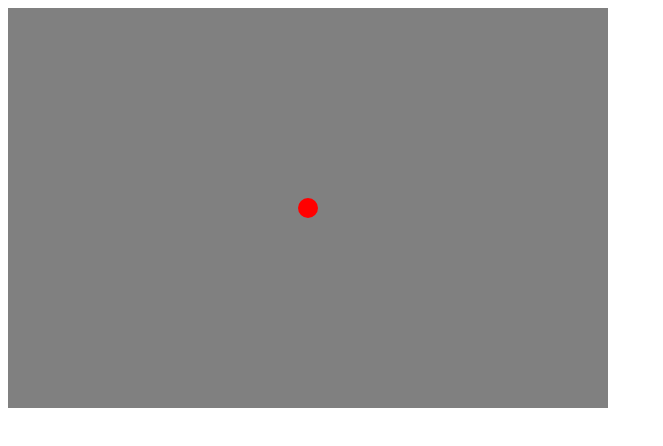
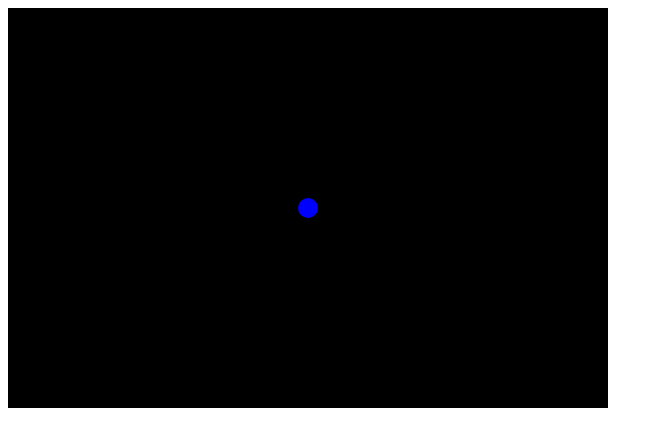
Before and after one commit to AndresVan/PracticaProgramacionBasica, a plain HTML site: page V1/index.html in a window 1280 px wide. Both pictures are taken after a click on the element 308 px from the left and 208 px from the top of the page. Shown: the whole page, without its empty margins (0-663 px from the left). Drawn offline with Linux system fonts and the light colour scheme.

Commit message:
Cambio de colores con clic derecho

```diff
--- a/V1/index.html
+++ b/V1/index.html
@@ -8,6 +8,7 @@
 </head>
 <canvas width="600" height="400"></canvas>
 <body>
-    <script src="script.js"></script>
+    <!---<script src="script.js"></script> --->
+    <script src="scriptV2.js"></script><!-- Esta es la v2 con cambio de color por puntero -->
 </body>
 </html>
--- /dev/null
+++ b/V1/scriptV2.js
@@ -0,0 +1,40 @@
+var pantalla = document.querySelector('canvas');
+var pincel = pantalla.getContext ("2d");
+var color = ["blue","red","yellow"];
+var colorIndice = 0;
+
+pincel.fillStyle = 'black'; //Se define el color del lienzo
+pincel.fillRect(0,0,600,400);//Se define el tamaño y ubicación del lienzo
+
+//-------------La función exhibirAlerta se usa para mostrar las coordenadas del puntero -----------//
+function exhibirAlerta(evento) {       //Se define la función y llega por parámetro el evento
+
+    var x = evento.pageX - pantalla.offsetLeft; //se toma el parámetro evento y la propiedad pageX descrita con F12 en el canvas
+    var y = evento.pageY - pantalla.offsetTop; //con offsetTop offsetLeft se recorta el espacio que por defecto queda en HTML en la posición del canvas tanto arriba como a la izquierda,
+    console.log(evento);
+    alert("usted hizo un clic en X: " + x+ " y Y: " + y);
+}
+//---La función dibujarCirsulo realiza el trazo del circulo cuando se activa el evento -----//
+function dibujarCirculo(evento){ //Se define la función y llega por parámetro el evento
+    var x = evento.pageX - pantalla.offsetLeft;
+    var y = evento.pageY - pantalla.offsetTop;
+
+    pincel.fillStyle=color[colorIndice]; //el método Fillstyle le brinda color al pincel
+    pincel.beginPath();     // con beginPath se da orden de trazado
+    pincel.arc(x,y,10,0,2*3.14); //con arc se inicia en pos x y Y con radio y Pi
+    pincel.fill(); //Se rellena la figura
+    console.log("posición X "+ x +" posición Y "+ y);
+    console.log("color " +colorIndice);
+}
+
+pantalla.onclick = dibujarCirculo; //Al dar click IZQUIERDO se activa el evento
+pantalla.oncontextmenu = cambioColor; // oncontextmenu permite usar el evento del clic DERECHO
+
+//---Cambiocolor permite ir cambiando cíclicamente el valor del índice.
+function cambioColor (){
+    if (colorIndice<color.length-1) {
+        colorIndice++;
+    }else{
+        colorIndice = 0;
+    }
+}
```
